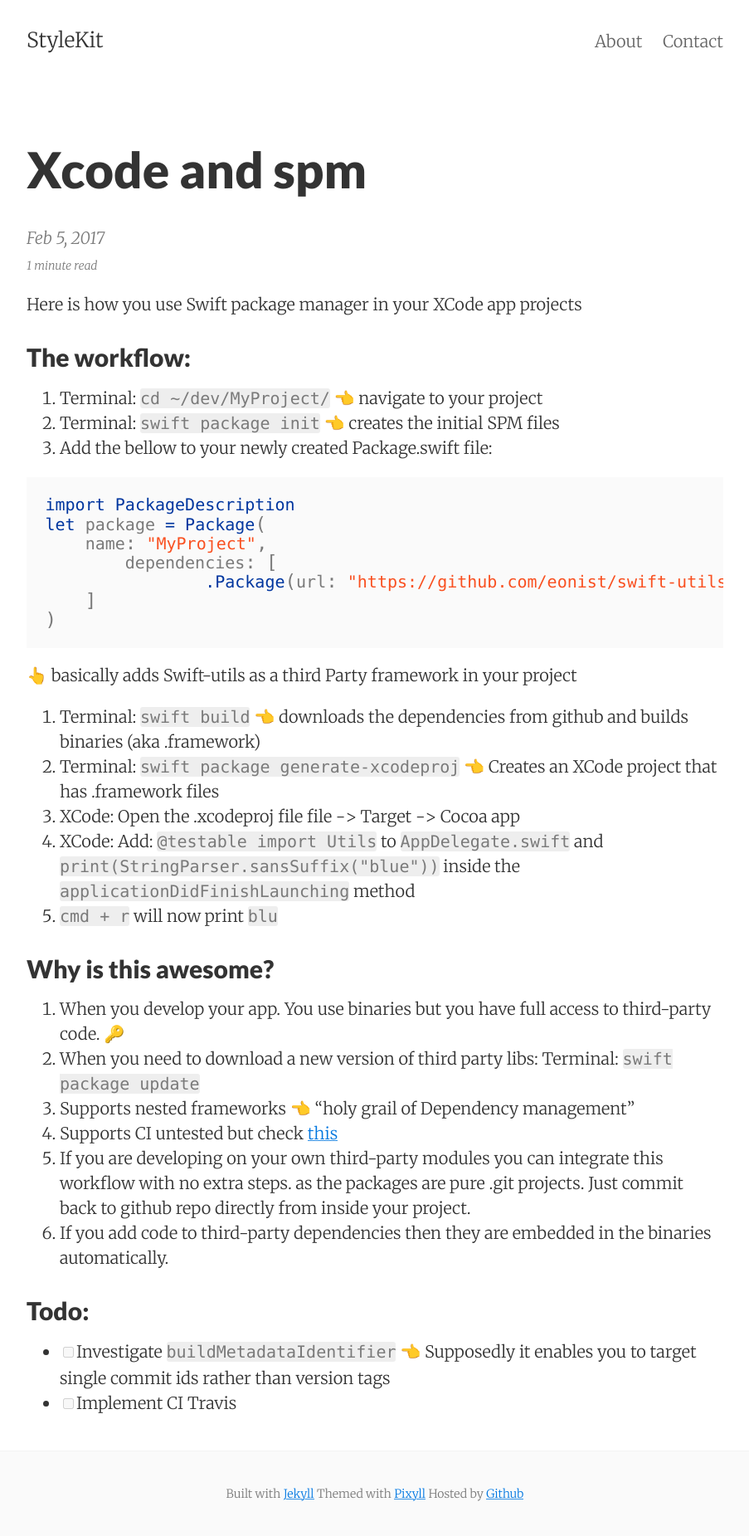
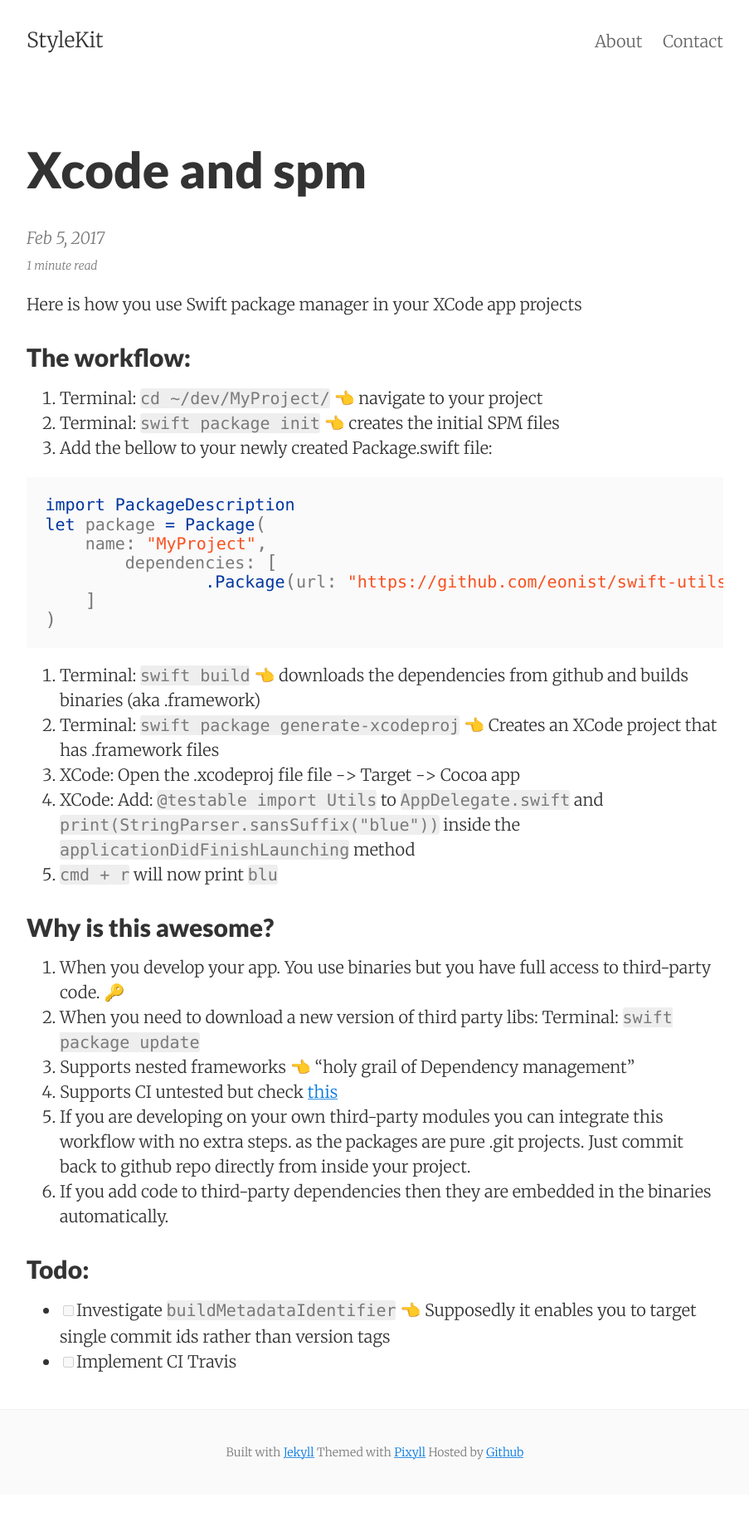
Before and after one commit to stylekit/stylekit.github.io, a Jekyll site: the page built from _posts/2017-02-05-Xcode-and-spm.md, in a window 1280 px wide. Shown: the whole page at 83% size, without its empty margins (188-1091 px from the left). Built offline with Jekyll 4.4.1, drawn with Linux system fonts in a browser that asks for light colours; nearby versions of some CDN libraries; comment, search, counter and statistics services are not loaded; after the commit the page ends 1801 px from its top, so only the background shows below that.

Commit message:
Update 2017-02-05-Xcode-and-spm.md

````diff
--- a/_posts/2017-02-05-Xcode-and-spm.md
+++ b/_posts/2017-02-05-Xcode-and-spm.md
@@ -15,8 +15,6 @@ let package = Package(
     ]
 )
 ```
-👆 basically adds Swift-utils as a third Party framework in your project
-
 4. Terminal: ``swift build`` 👈 downloads the dependencies from github and builds binaries (aka .framework)
 5. Terminal: ``swift package generate-xcodeproj`` 👈  Creates an XCode project that has .framework files
 6. XCode: Open the .xcodeproj file file -> Target -> Cocoa app
````
